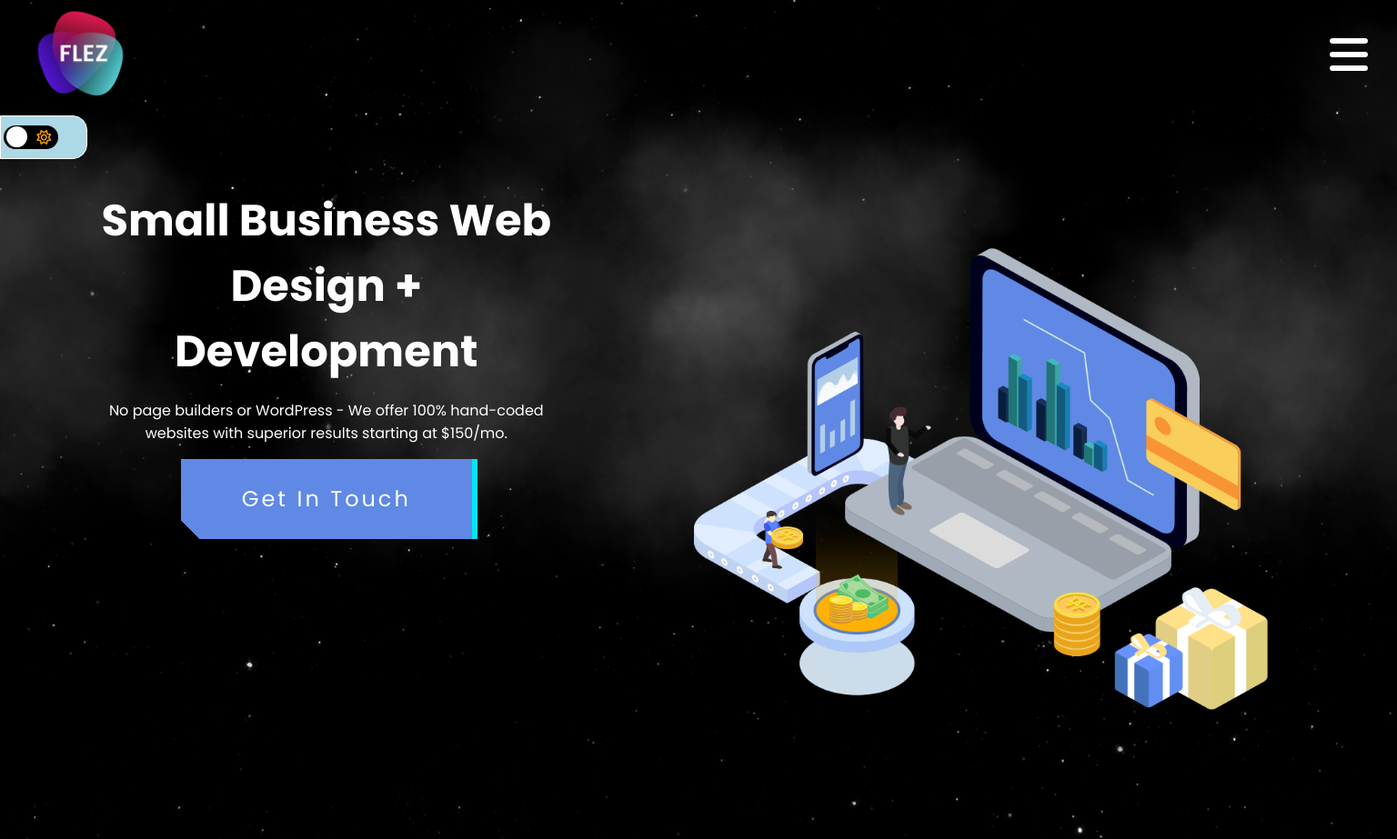
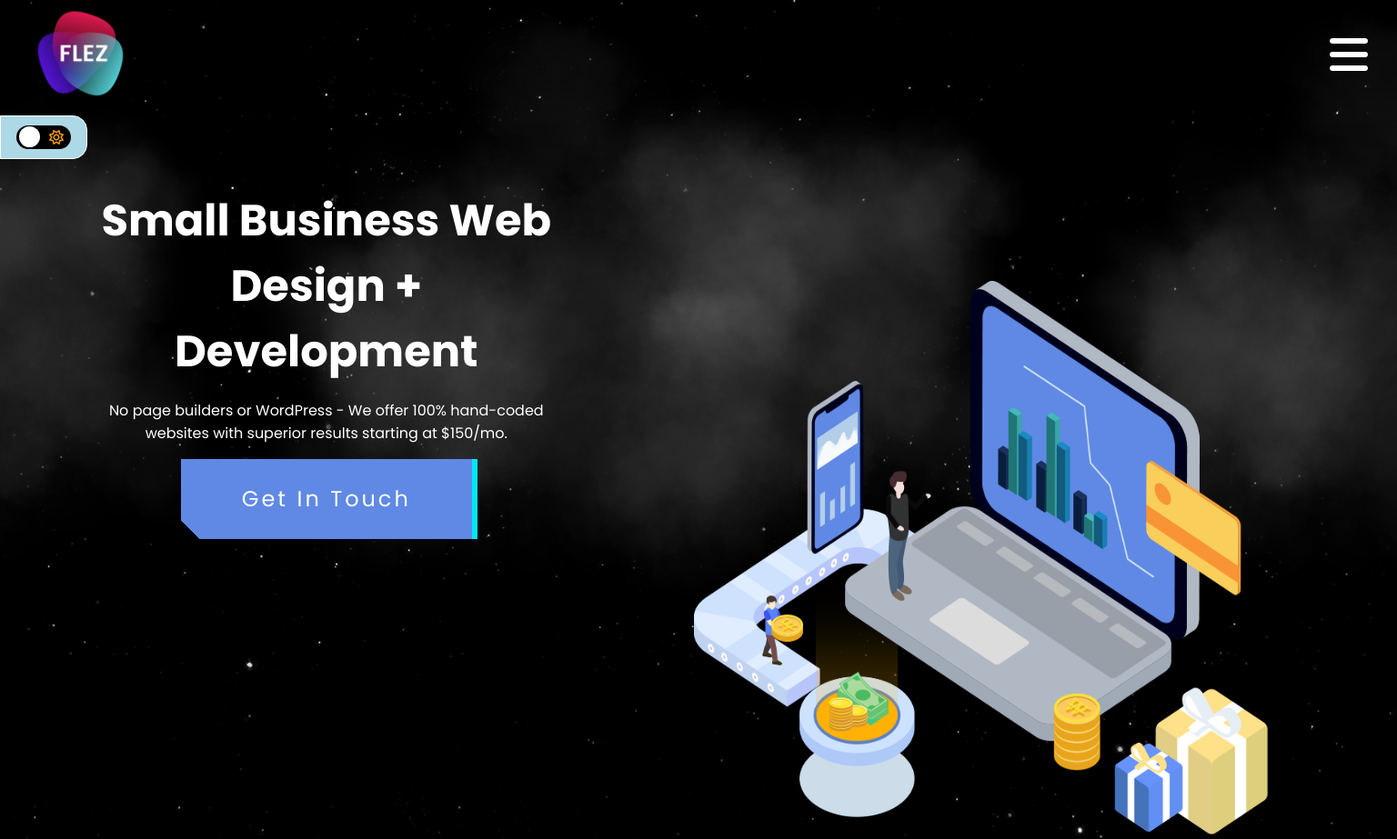
Before and after one commit to cameronkc/landing-page-template, a plain HTML site: page index.html in a window 1536 px wide. Shown: the top 923 px of the page at 91% size. Drawn offline with Linux system fonts and the light colour scheme.

Commit message:
Update styles.css

```diff
--- a/styles.css
+++ b/styles.css
@@ -9,7 +9,10 @@
 
 /* Light Theme */
 
-body.light-theme .hero h1, body.light-theme .hero p, body.light-theme .about h1, body.light-theme .about p, body.light-theme .about-services, body.light-theme .promotion h1, body.light-theme .promo-text, body.light-theme .promotion p, body.light-theme .portfolio h1, body.light-theme .contact h1, body.light-theme .footer, body.light-theme .copyright, body.light-theme .fa-bars{
+body.light-theme .hero h1, body.light-theme .hero p, body.light-theme .about h1,
+body.light-theme .about p, body.light-theme .about-services, body.light-theme .promotion h1,
+body.light-theme .promo-text, body.light-theme .promotion p, body.light-theme .portfolio h1,
+body.light-theme .contact h1, body.light-theme .footer, body.light-theme .copyright, body.light-theme .fa-bars{
     color: black;
 }
 body.light-theme .stars, body.light-theme .twinkling, body.light-theme .clouds{
@@ -121,7 +124,7 @@ body.light-theme .stars, body.light-theme .twinkling, body.light-theme .clouds{
     height: 6vh;
     width: 12vh;
     display: flex;
-    justify-content: start;
+    justify-content: center;
     align-items: center;
     background-color: lightblue;
     border-style: solid;
@@ -130,9 +133,6 @@ body.light-theme .stars, body.light-theme .twinkling, body.light-theme .clouds{
     border-radius: 0 1em 1em 0;
 }
 
-.dark-light-mode {
-    padding-left: 0.2em;
-}
 .label {
     box-sizing: border-box;
     background-color: black;
@@ -186,6 +186,7 @@ body.light-theme .stars, body.light-theme .twinkling, body.light-theme .clouds{
 @media screen and (min-width: 800px) {
     .switch-banner {
         width: 12vh;
+        max-width: 12vh;
     }
   }
 
@@ -220,6 +221,7 @@ body.light-theme .stars, body.light-theme .twinkling, body.light-theme .clouds{
 .hero-btn, .hero-btn::after {
     overflow: hidden;
     width: 40vh;
+    min-width: 30vh;
     font-size: 24px;
     background: linear-gradient(45deg, transparent 5%, #5F89E4 5%);
     border: 0;
@@ -304,7 +306,7 @@ body.light-theme .stars, body.light-theme .twinkling, body.light-theme .clouds{
     }
   }
 
-  @media screen and (min-width: 800px) {
+  @media screen and (min-width: 1500px) {
     .hero {
       display: flex;
     }
@@ -320,10 +322,11 @@ body.light-theme .stars, body.light-theme .twinkling, body.light-theme .clouds{
     .hero-img {
         margin-top: -7em;
         align-items: center;
+        min-width: 40vh;
     }
 
     .hero-img img {
-        height: 100vh;
+        height: 120vh;
         width: 120vw;
     }
   }
```
